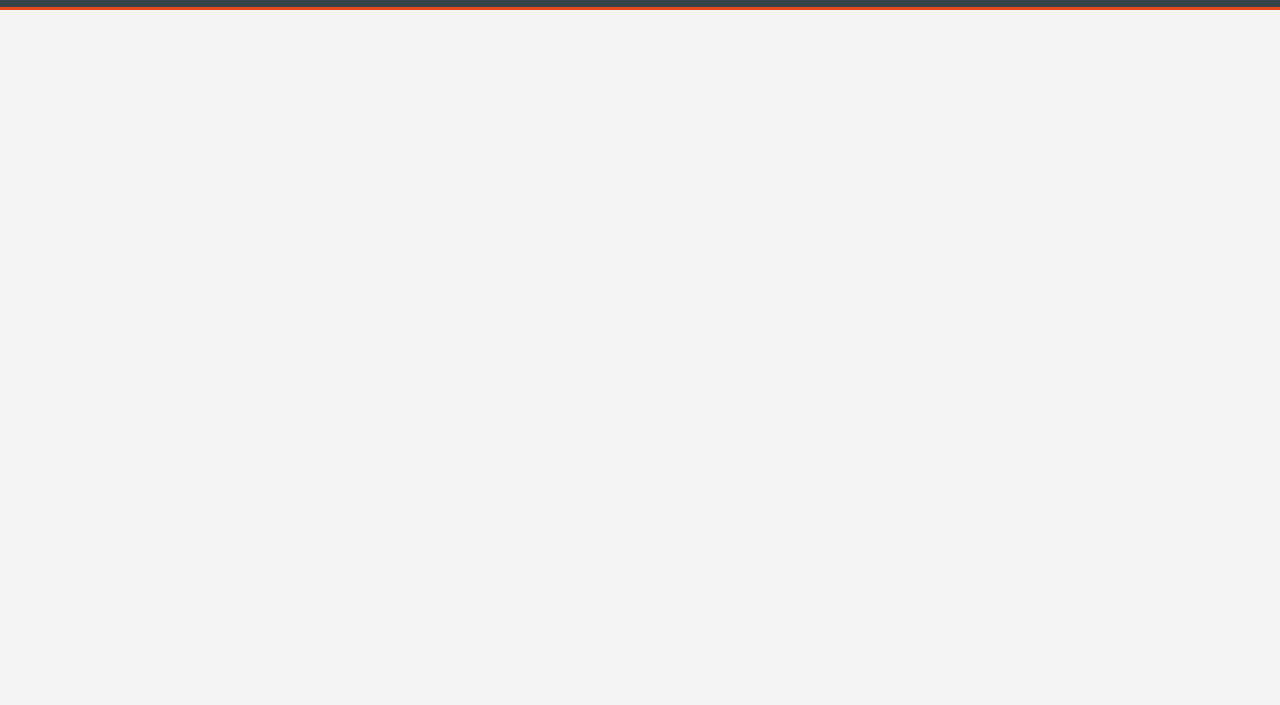
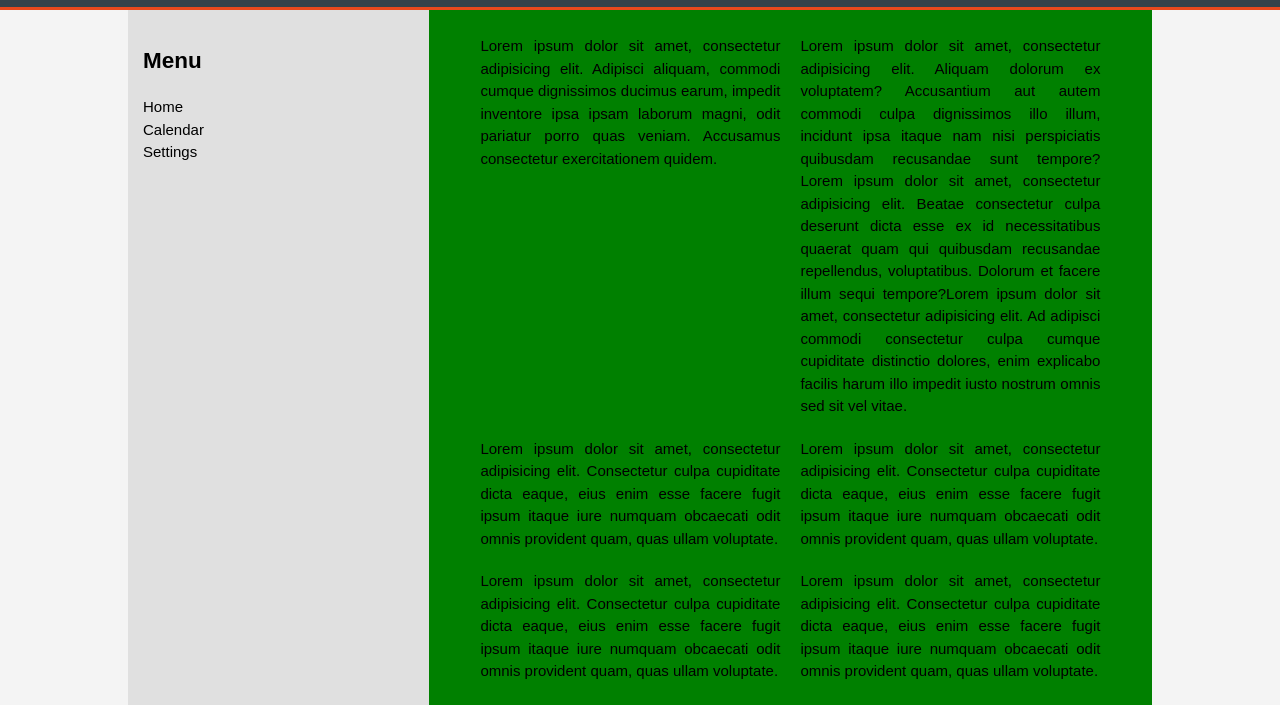
Before and after one commit to komax93/bsa-2017-php-14, a plain HTML site: page index.html in a window 1280 px wide. Shown: the part 95-800 px from the top of the page. Drawn offline with Linux system fonts and the light colour scheme.

Commit message:
added main-container

```diff
--- a/css/style.css
+++ b/css/style.css
@@ -69,3 +69,30 @@ header a:hover {
     color: #e8491d;
     font-weight: bold;
 }
+
+/* MAIN CONTAINER */
+.main {
+    display: flex;
+}
+
+.main-menu {
+    width: 400px;
+    background: #e0e0e0;
+    padding: 15px;
+    text-align: left;
+}
+
+.main-content {
+    width: 100%;
+    background: green;
+    padding: 15px;
+    display: inline-flex;
+    justify-content: center;
+    flex-wrap: wrap;
+}
+
+.content-block {
+    padding: 10px;
+    width: 300px;
+    text-align: justify;
+}
--- a/index.html
+++ b/index.html
@@ -24,5 +24,29 @@
             </nav>
         </div>
     </header>
+
+    <div class="container main">
+        <div class="main-menu">
+            <h2>Menu</h2>
+            <ul>
+                <li>Home</li>
+                <li>Calendar</li>
+                <li>Settings</li>
+            </ul>
+        </div>
+        <div class="main-content">
+            <div class="content-block">Lorem ipsum dolor sit amet, consectetur adipisicing elit. Adipisci aliquam, commodi cumque dignissimos ducimus earum, impedit inventore ipsa ipsam laborum magni, odit pariatur porro quas veniam. Accusamus consectetur exercitationem quidem.</div>
+            <div class="content-block">Lorem ipsum dolor sit amet, consectetur adipisicing elit. Aliquam dolorum ex voluptatem? Accusantium aut autem commodi culpa dignissimos illo illum, incidunt ipsa itaque nam nisi perspiciatis quibusdam recusandae sunt tempore? Lorem ipsum dolor sit amet, consectetur adipisicing elit. Beatae consectetur culpa deserunt dicta esse ex id necessitatibus quaerat quam qui quibusdam recusandae repellendus, voluptatibus. Dolorum et facere illum sequi tempore?Lorem ipsum dolor sit amet, consectetur adipisicing elit. Ad adipisci commodi consectetur culpa cumque cupiditate distinctio dolores, enim explicabo facilis harum illo impedit iusto nostrum omnis sed sit vel vitae.</div>
+            <div class="content-block">Lorem ipsum dolor sit amet, consectetur adipisicing elit. Consectetur culpa cupiditate dicta eaque, eius enim esse facere fugit ipsum itaque iure numquam obcaecati odit omnis provident quam, quas ullam voluptate.</div>
+            <div class="content-block">Lorem ipsum dolor sit amet, consectetur adipisicing elit. Consectetur culpa cupiditate dicta eaque, eius enim esse facere fugit ipsum itaque iure numquam obcaecati odit omnis provident quam, quas ullam voluptate.</div>
+            <div class="content-block">Lorem ipsum dolor sit amet, consectetur adipisicing elit. Consectetur culpa cupiditate dicta eaque, eius enim esse facere fugit ipsum itaque iure numquam obcaecati odit omnis provident quam, quas ullam voluptate.</div>
+            <div class="content-block">Lorem ipsum dolor sit amet, consectetur adipisicing elit. Consectetur culpa cupiditate dicta eaque, eius enim esse facere fugit ipsum itaque iure numquam obcaecati odit omnis provident quam, quas ullam voluptate.</div>
+            <div class="content-block">Lorem ipsum dolor sit amet, consectetur adipisicing elit. Consectetur culpa cupiditate dicta eaque, eius enim esse facere fugit ipsum itaque iure numquam obcaecati odit omnis provident quam, quas ullam voluptate.</div>
+            <div class="content-block">Lorem ipsum dolor sit amet, consectetur adipisicing elit. Consectetur culpa cupiditate dicta eaque, eius enim esse facere fugit ipsum itaque iure numquam obcaecati odit omnis provident quam, quas ullam voluptate.</div>
+            <div class="content-block">Lorem ipsum dolor sit amet, consectetur adipisicing elit. Consectetur culpa cupiditate dicta eaque, eius enim esse facere fugit ipsum itaque iure numquam obcaecati odit omnis provident quam, quas ullam voluptate.</div>
+        </div>
+    </div>
+
+
 </body>
 </html>
```
